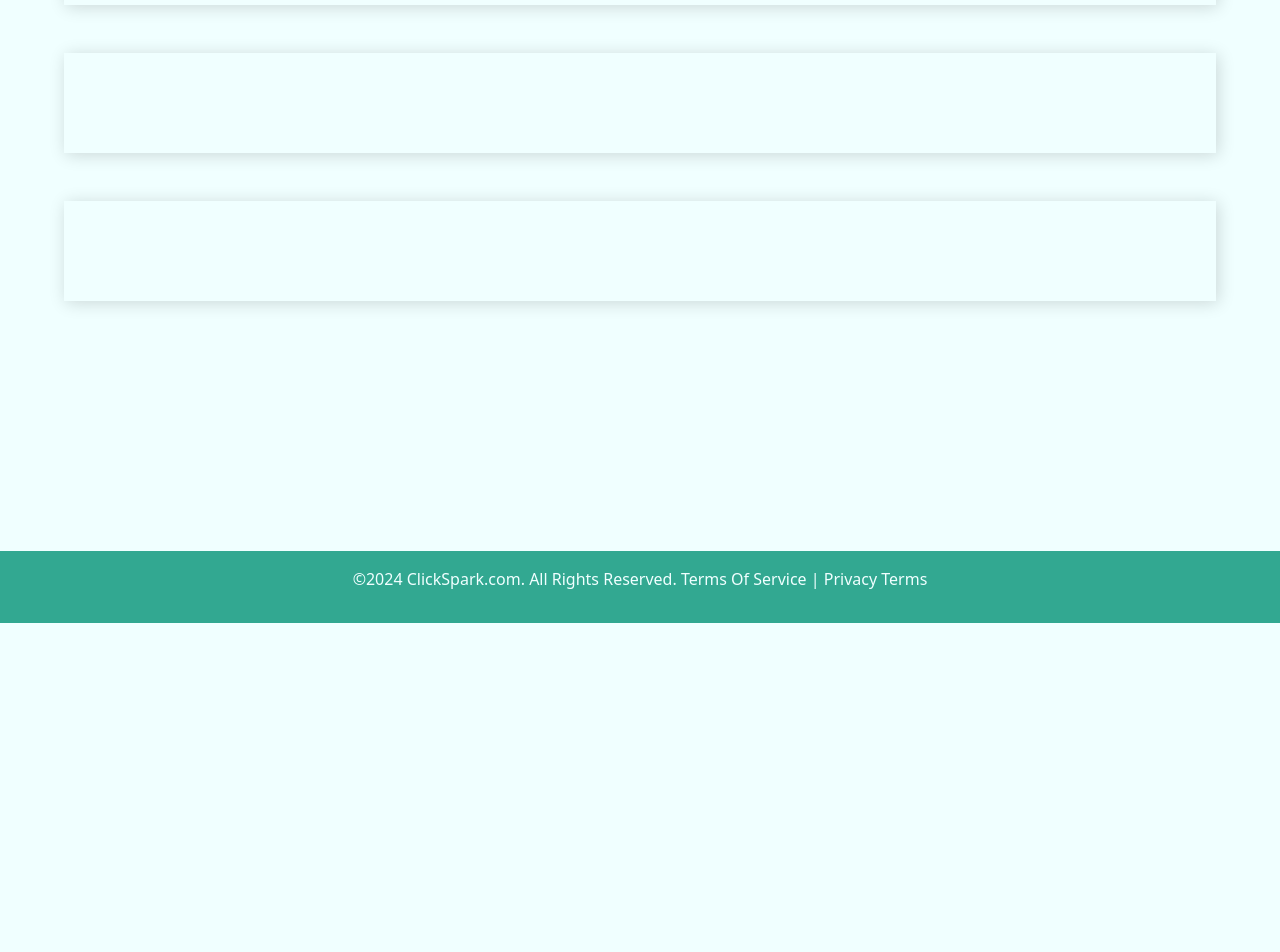
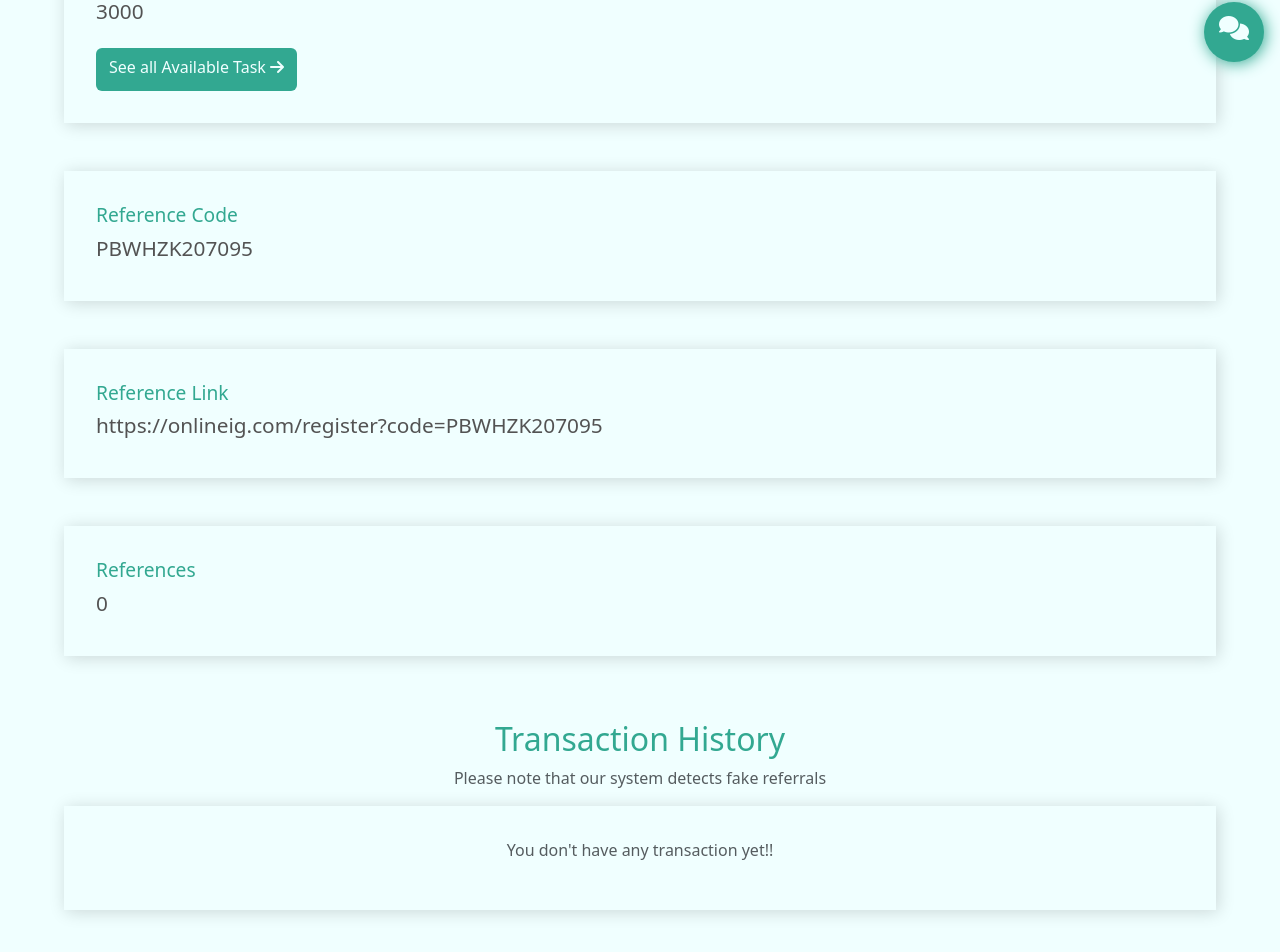
Before and after one commit to mario0070/click-spark, a React (Vite) app: page /dashboard in a window 1280 px wide. Shown: the part 722-1674 px from the top of the page. Before the commit the page ends 1345 px from the top, so only its background shows below. Built offline with nearby package versions, Linux system fonts and the light colour scheme; the HTML template or start-up script is replaced by a standard one.

Commit message:
dashboard

```diff
--- a/public/css/style.css
+++ b/public/css/style.css
@@ -341,8 +341,40 @@ body{
     background-color: var(--secondary);
     box-shadow: .1em .1em 1em rgba(0, 0, 0, 0.158);
     padding: 2em;
-    height: 100px;
+    /* height: 100px; */
     width: 90%;
     margin: auto auto;
     margin-top: 3em;
+    overflow: hidden;
 }
+
+.dashboard .move .box h2{
+    color: var(--primary);
+    margin-bottom: .5em;
+    font-size: 1.2em;
+}
+
+.dashboard .move .box h6{
+    font-size: 1.3em;
+    color: rgb(83, 83, 83);
+}
+
+.dashboard .move .box a{
+    text-decoration: none;
+    background-color: var(--primary);
+    color: var(--secondary);
+    margin-top: 1em;
+    padding-bottom: .7em;
+}
+
+.dashboard .transact{
+    margin-top: 4em;
+}
+
+.dashboard .transact_list{
+    border-bottom: 1px solid rgb(219, 219, 219);
+    margin-top: 1em;
+    padding-bottom: .4em;
+    color: rgb(75, 74, 74);
+    display: none !important;
+}
--- a/src/pages/dashboard.jsx
+++ b/src/pages/dashboard.jsx
@@ -56,18 +56,54 @@ export default function Dashboard() {
                </div>
 
                <div className="box">
+                  <h2 className="">Task Done</h2>
+                  <h6 className="">0</h6>
+               </div>
+
+               <div className="box">
+                  <h2 className="">Available Task</h2>
+                  <h6 className="mb-2">3000</h6>
+                  <a href='' className="btn">See all Available Task <i class="fa-solid fa-arrow-right"></i></a>
+               </div>
+
+               <div className="box">
+                  <h2 className="">Reference Code</h2>
+                  <h6 className="">PBWHZK207095</h6>
+               </div>
+               <div className="box">
+                  <h2 className="">Reference Link</h2>
+                  <h6 className="">https://onlineig.com/register?code=PBWHZK207095</h6>
 
                </div>
                <div className="box">
+                  <h2 className="">References</h2>
+                  <h6 className="">0</h6>
+               </div>
 
+               <div className="transact">
+                  <h2 className="text-center green">Transaction History</h2>
+                  <p className="text-center text-muted">Please note that our system detects fake referrals</p>
+                  <div className="box mt-3">
+                    <p className="text-center text-muted">You don't have any transaction yet!!</p>
+                    <div className="d-flex transact_list mt-0 justify-content-between">
+                      <p className="mb-0">Amount</p>
+                      <p className="mb-0">Account</p>
+                      <p className="mb-0">Date</p>
+                    </div>
+                    <div className="d-flex transact_list justify-content-between">
+                      <p className="mb-0">₦3000</p>
+                      <p className="mb-0">9138650286</p>
+                      <p className="mb-0">29, Aug</p>
+                    </div>
+                  </div>
                </div>
-               <div className="box">
 
-               </div>
-               <div className="box">
 
-               </div>
             </div>
+          </div>
+
+          <div className="floating_window">
+            <i class="fa-solid fa-comments"></i>
           </div>
 
       <Footer/>
```
